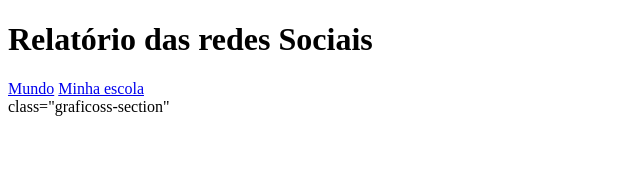
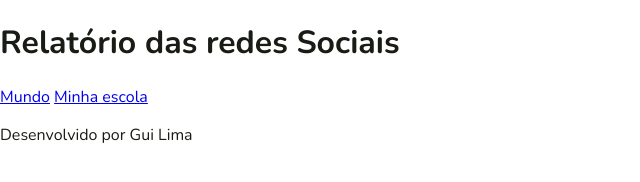
Before and after one commit to alexsandro99/dados, a plain HTML site: page index.html in a window 1280 px wide. Shown: the whole page, without its empty margins (0-640 px from the left). Drawn offline with nearby package versions, Linux system fonts and the light colour scheme.

Commit message:
Add files via upload

```diff
--- a/index.html
+++ b/index.html
@@ -4,16 +4,25 @@
     <meta charset="UTF-8">
     <meta name="viewport" content="width=device-width, initial-scale=1.0">
     <title>Redes Sociais</title>
+ <link rel="stylesheet" href="style.css">
 </head>
 <body>
     <header>
         <h1>Relatório das redes Sociais</h1>
-       <nav><a href="index.html">Mundo</a>
+       <nav>
+        <a href="index.html">Mundo</a>
         <a href="#">Minha escola</a>
       </nav>
     </header>
-    <main>class="graficoss-section"</main>
-    <footer></footer>
+    <main class="graficoss-section">
+ <section id="graficos-container"
+ class="graficos-container">
+  <!--crie os gráficos aqui-->
+       </section>
+    </main>
+    <footer>
+        <p>Desenvolvido por Gui Lima</p>
+    </footer>
 
 </body>
 </html>
--- /dev/null
+++ b/style.css
@@ -0,0 +1,16 @@
+@import url('https://fonts.googleapis.com/css2?family=Nunito:ital,wght@0,200..1000;1,200..1000&display=swap');
+
+:root {
+    --bg--color: #3C3D37;
+    --primary--color: #181C14;
+    --secondary--color: #697565;
+    --font: "Nunito", sans-serif;
+}
+
+body {
+    background-color: var(--bg-color);
+    color: var(--primary--color);
+    font-family: var(--font);
+    height: 100vh;
+    margin: 0;
+}
```
